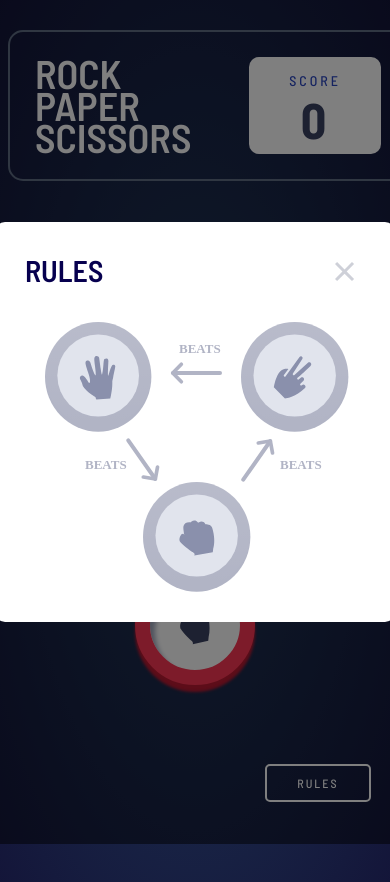
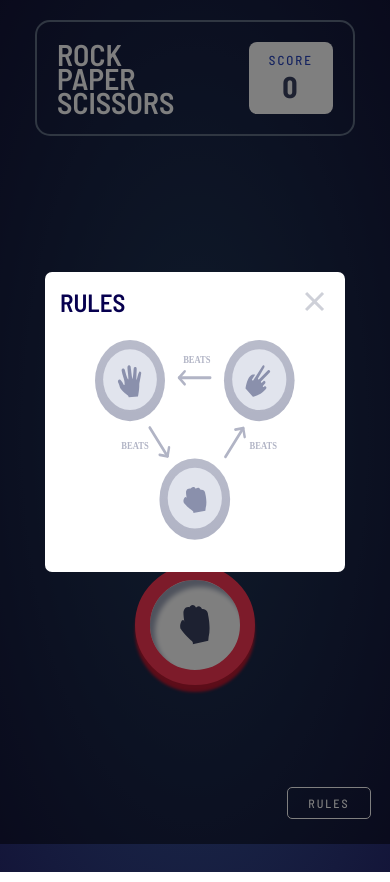
Before and after one commit to abhinav3010/rock-paper-scissors, a website built with Parcel: page index.html in a window 390 px wide. Both pictures are taken after a click on the element "RULES". Built offline with nearby package versions, Linux system fonts and the light colour scheme.

Commit message:
Fix for small devices

```diff
--- a/index.html
+++ b/index.html
@@ -40,8 +40,8 @@
           <div class="heading-text">RULES</div>
           <img src="src/images/icon-close.svg" alt="close" class="close-icon" />
         </div>
-        <div class="rules-img">
-          <img src="src/images/image-rules.svg" alt="rules" />
+        <div class="rules-img-box">
+          <img src="src/images/image-rules.svg" alt="rules" class="rules-img" />
         </div>
       </div>
     </div>
--- a/src/stylesheets/index.scss
+++ b/src/stylesheets/index.scss
@@ -24,10 +24,9 @@ body {
   justify-content: space-between;
   color: white;
   width: 60%;
-  min-width: 400px;
+  min-width: 370px;
   margin: auto;
   margin-top: 30px;
-  font-weight: 700;
 }
 
 .game {
@@ -167,7 +166,7 @@ body {
   font-weight: 600;
   color: #07004f;
 }
-.rules-img {
+.rules-img-box {
   text-align: center;
   padding: 20px;
   margin-top: 10px;
@@ -184,6 +183,7 @@ body {
 .selection-screen {
   position: absolute;
   top: 67%;
+  left: 2.5%;
   margin-top: -300px;
   width: 95%;
   display: none;
@@ -198,7 +198,6 @@ body {
 }
 
 .selected {
-  padding: 30px;
   display: flex;
   margin-top: 80px;
   justify-content: center;
@@ -339,7 +338,7 @@ body {
   }
 
   .loading-bot {
-    width: 400px;
+    width: 200px;
     height: 200px;
     display: flex;
     justify-content: center;
@@ -443,3 +442,65 @@ body {
     letter-spacing: 2px;
   }
 }
+
+@media only screen and (max-width: 400px) {
+  .modal {
+    height: 300px;
+    width: 300px;
+    border-radius: 7px;
+    padding: 15px;
+  }
+
+  .rules-img-box {
+    text-align: center;
+    padding: 15px;
+    margin-top: 8px;
+  }
+  .rules-img {
+    height: 200px;
+    width: 200px;
+  }
+  .heading-text {
+    font-size: 25px;
+  }
+  .close-icon {
+    padding: 5px;
+  }
+
+  .header-box {
+    min-width: 320px;
+    margin-top: 20px;
+    padding: 20px;
+  }
+  .game {
+    font-size: 30px;
+  }
+  .score {
+    font-size: 30px;
+  }
+  .score-box {
+    padding: 10px 20px 5px 20px;
+    border-radius: 8px;
+    font-size: 13px;
+    letter-spacing: 2px;
+  }
+
+  .rules {
+    border: 1.5px solid white;
+    border-radius: 5px;
+    padding: 8px 20px 8px 20px;
+    font-size: 12px;
+    bottom: 3%;
+    letter-spacing: 2px;
+  }
+
+  .play-again-btn {
+    padding: 10px 20px 10px 20px;
+    border-radius: 4px;
+    font-size: 12px;
+    letter-spacing: 2px;
+  }
+  .result {
+    padding: 8px;
+  }
+}
```
Also changed, not shown: docs/index.html (+1 -1 lines), 4 other files.
